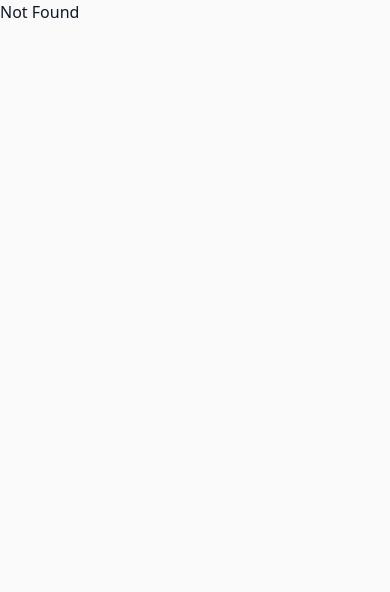
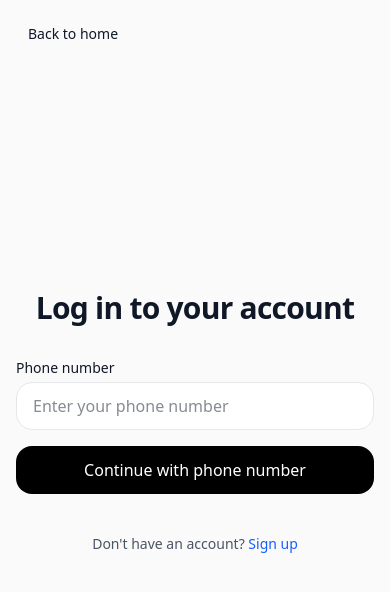
Before and after one commit to dibs-org/dibs, a React (Vite) app in the folder front-end/: page /login-phone in a window 390 px wide. Shown: the top 592 px of the page. Built offline with nearby package versions, Linux system fonts and the light colour scheme.

Commit message:
Add phone number login

```diff
--- /dev/null
+++ b/front-end/src/pages/auth/LoginPhonePage.tsx
@@ -0,0 +1,126 @@
+import { useState } from "react";
+import Button from "../../components/Button";
+import Input from "../../components/Input";
+import Field from "../../components/Field";
+import LinkButton from "../../components/LinkButton";
+import Heading from "../../components/Heading";
+import { Link } from "@tanstack/react-router";
+
+export const LoginPhonePage = () => {
+  const [currentStep, setCurrentStep] = useState(0);
+  const [formData, setFormData] = useState({
+    phone: "",
+    code: "",
+  });
+
+  const handleInputChange = (e: React.ChangeEvent<HTMLInputElement>) => {
+    const { name, value } = e.target;
+    setFormData((prev) => ({ ...prev, [name]: value }));
+  };
+
+  const steps = [
+    {
+      render: () => (
+        <div className="flex flex-col items-center gap-8 max-w-md w-full px-4">
+          <Heading as="h2" size="3xl">
+            Log in to your account
+          </Heading>
+          <div className="flex flex-col gap-4 w-full">
+            <div className="space-y-4">
+              <Field label="Phone number">
+                <Input
+                  id="phone"
+                  name="phone"
+                  type="tel"
+                  required
+                  value={formData.phone}
+                  onChange={handleInputChange}
+                  placeholder="Enter your phone number"
+                  className="w-full"
+                />
+              </Field>
+            </div>
+            <Button
+              variant="primary"
+              className="w-full"
+              onClick={() => setCurrentStep(1)}
+            >
+              Continue with phone number
+            </Button>
+          </div>
+          <p className="mt-2 text-center text-sm text-gray-600 dark:text-gray-400">
+            Don't have an account?{" "}
+            <Link
+              to="/signup"
+              className="font-medium text-blue-600 hover:text-blue-500 dark:text-blue-400 dark:hover:text-blue-300"
+            >
+              Sign up
+            </Link>
+          </p>
+        </div>
+      ),
+    },
+    {
+      render: () => (
+        <div className="flex flex-col items-center gap-8 max-w-md w-full px-4">
+          <div className="flex flex-col">
+            <Heading as="h2" size="3xl">
+              Enter the code
+            </Heading>
+            <p className="text-center text-sm text-gray-600 dark:text-gray-400">
+              We sent a code to {formData.phone}
+            </p>
+          </div>
+          <div className="flex flex-col gap-4 w-full">
+            <div className="space-y-4">
+              <Field label="Code">
+                <Input
+                  id="code"
+                  name="code"
+                  type="text"
+                  required
+                  value={formData.code}
+                  onChange={handleInputChange}
+                  placeholder="Enter the code"
+                  className="w-full"
+                />
+              </Field>
+            </div>
+            <Button
+              variant="primary"
+              className="w-full"
+              onClick={() => setCurrentStep(1)}
+            >
+              Continue with phone number
+            </Button>
+          </div>
+          <p className="mt-2 text-center text-sm text-gray-600 dark:text-gray-400">
+            Don't have an account?{" "}
+            <Link
+              to="/signup"
+              className="font-medium text-blue-600 hover:text-blue-500 dark:text-blue-400 dark:hover:text-blue-300"
+            >
+              Sign up
+            </Link>
+          </p>
+        </div>
+      ),
+    },
+  ];
+
+  const currentStepComponent = steps[currentStep].render();
+
+  return (
+    <div className="w-screen min-h-screen flex items-center justify-center">
+      <LinkButton
+        to="/"
+        size="small"
+        variant="tertiary"
+        className="absolute top-4 left-4"
+      >
+        Back to home
+      </LinkButton>
+      {currentStepComponent}
+    </div>
+  );
+};
--- a/front-end/src/routeTree.gen.ts
+++ b/front-end/src/routeTree.gen.ts
@@ -11,6 +11,7 @@
 import { Route as rootRouteImport } from './routes/__root'
 import { Route as SignupRouteImport } from './routes/signup'
 import { Route as ReserveRouteImport } from './routes/reserve'
+import { Route as LoginPhoneRouteImport } from './routes/login-phone'
 import { Route as LoginRouteImport } from './routes/login'
 import { Route as ReservationsRouteRouteImport } from './routes/reservations/route'
 import { Route as ManageRouteRouteImport } from './routes/manage/route'
@@ -35,6 +36,11 @@ const SignupRoute = SignupRouteImport.update({
 const ReserveRoute = ReserveRouteImport.update({
   id: '/reserve',
   path: '/reserve',
+  getParentRoute: () => rootRouteImport,
+} as any)
+const LoginPhoneRoute = LoginPhoneRouteImport.update({
+  id: '/login-phone',
+  path: '/login-phone',
   getParentRoute: () => rootRouteImport,
 } as any)
 const LoginRoute = LoginRouteImport.update({
@@ -120,6 +126,7 @@ export interface FileRoutesByFullPath {
   '/manage': typeof ManageRouteRouteWithChildren
   '/reservations': typeof ReservationsRouteRouteWithChildren
   '/login': typeof LoginRoute
+  '/login-phone': typeof LoginPhoneRoute
   '/reserve': typeof ReserveRoute
   '/signup': typeof SignupRoute
   '/listings/$listingId': typeof ListingsListingIdRoute
@@ -137,6 +144,7 @@ export interface FileRoutesByFullPath {
 export interface FileRoutesByTo {
   '/': typeof IndexRoute
   '/login': typeof LoginRoute
+  '/login-phone': typeof LoginPhoneRoute
   '/reserve': typeof ReserveRoute
   '/signup': typeof SignupRoute
   '/listings/$listingId': typeof ListingsListingIdRoute
@@ -157,6 +165,7 @@ export interface FileRoutesById {
   '/manage': typeof ManageRouteRouteWithChildren
   '/reservations': typeof ReservationsRouteRouteWithChildren
   '/login': typeof LoginRoute
+  '/login-phone': typeof LoginPhoneRoute
   '/reserve': typeof ReserveRoute
   '/signup': typeof SignupRoute
   '/listings/$listingId': typeof ListingsListingIdRoute
@@ -178,6 +187,7 @@ export interface FileRouteTypes {
     | '/manage'
     | '/reservations'
     | '/login'
+    | '/login-phone'
     | '/reserve'
     | '/signup'
     | '/listings/$listingId'
@@ -195,6 +205,7 @@ export interface FileRouteTypes {
   to:
     | '/'
     | '/login'
+    | '/login-phone'
     | '/reserve'
     | '/signup'
     | '/listings/$listingId'
@@ -214,6 +225,7 @@ export interface FileRouteTypes {
     | '/manage'
     | '/reservations'
     | '/login'
+    | '/login-phone'
     | '/reserve'
     | '/signup'
     | '/listings/$listingId'
@@ -234,6 +246,7 @@ export interface RootRouteChildren {
   ManageRouteRoute: typeof ManageRouteRouteWithChildren
   ReservationsRouteRoute: typeof ReservationsRouteRouteWithChildren
   LoginRoute: typeof LoginRoute
+  LoginPhoneRoute: typeof LoginPhoneRoute
   ReserveRoute: typeof ReserveRoute
   SignupRoute: typeof SignupRoute
   ListingsListingIdRoute: typeof ListingsListingIdRoute
@@ -254,6 +267,13 @@ declare module '@tanstack/react-router' {
       path: '/reserve'
       fullPath: '/reserve'
       preLoaderRoute: typeof ReserveRouteImport
+      parentRoute: typeof rootRouteImport
+    }
+    '/login-phone': {
+      id: '/login-phone'
+      path: '/login-phone'
+      fullPath: '/login-phone'
+      preLoaderRoute: typeof LoginPhoneRouteImport
       parentRoute: typeof rootRouteImport
     }
     '/login': {
@@ -406,6 +426,7 @@ const rootRouteChildren: RootRouteChildren = {
   ManageRouteRoute: ManageRouteRouteWithChildren,
   ReservationsRouteRoute: ReservationsRouteRouteWithChildren,
   LoginRoute: LoginRoute,
+  LoginPhoneRoute: LoginPhoneRoute,
   ReserveRoute: ReserveRoute,
   SignupRoute: SignupRoute,
   ListingsListingIdRoute: ListingsListingIdRoute,
--- a/front-end/src/routes/index.tsx
+++ b/front-end/src/routes/index.tsx
@@ -35,6 +35,9 @@ function Index() {
             <div className="flex flex-col gap-3 w-full mt-2">
               <Link to="/login" className={makeButtonClasses()}>
                 Login
+              </Link>
+              <Link to="/login-phone" className={makeButtonClasses()}>
+                Login with phone
               </Link>
               <Link to="/signup" className={makeButtonClasses()}>
                 Signup
--- /dev/null
+++ b/front-end/src/routes/login-phone.tsx
@@ -0,0 +1,6 @@
+import { createFileRoute } from "@tanstack/react-router";
+import { LoginPhonePage } from "../pages/auth/LoginPhonePage";
+
+export const Route = createFileRoute("/login-phone")({
+  component: () => <LoginPhonePage />,
+});
```
